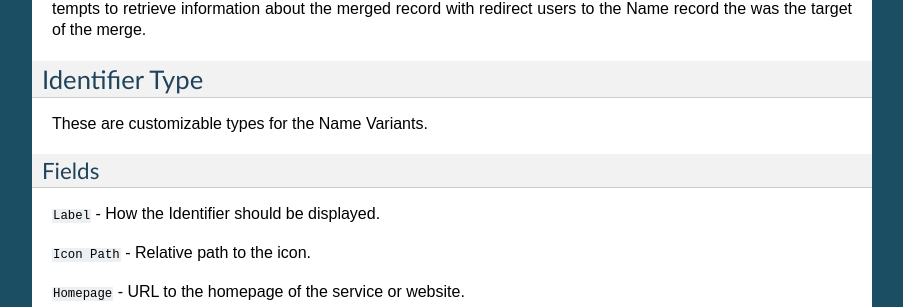
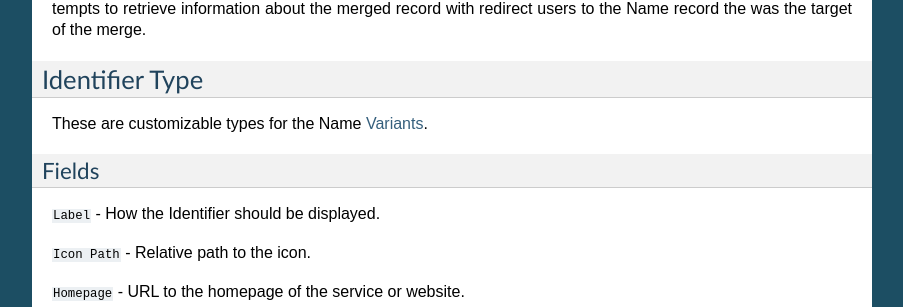
Before and after one commit to unt-libraries/django-name, a Sphinx documentation site: the page built from docs/models.rst, in a window 1280 px wide. Shown: the part 1366-1673 px from the top of the page, without its empty margins (198-1101 px from the left). Built offline with Sphinx 7.4.7, drawn with Linux system fonts in a browser that asks for light colours; pages that are not in the unit, such as notebooks, are missing from menus; part of the change alters nothing that is shown.

```diff
--- a/docs/models.rst
+++ b/docs/models.rst
@@ -27,6 +27,7 @@ Fields
 
 ``Disambiguation`` - Clarification to whom or what the record pertains.
 
+.. _variant-model-ref:
 
 Variants
 ''''''''
@@ -71,7 +72,7 @@ Name records are capable of being merged with other Name records. Once merged wi
 Identifier Type
 ---------------
 
-These are customizable types for the Name Variants.
+These are customizable types for the Name :ref:`variant-model-ref`.
 
 Fields
 ''''''
```
